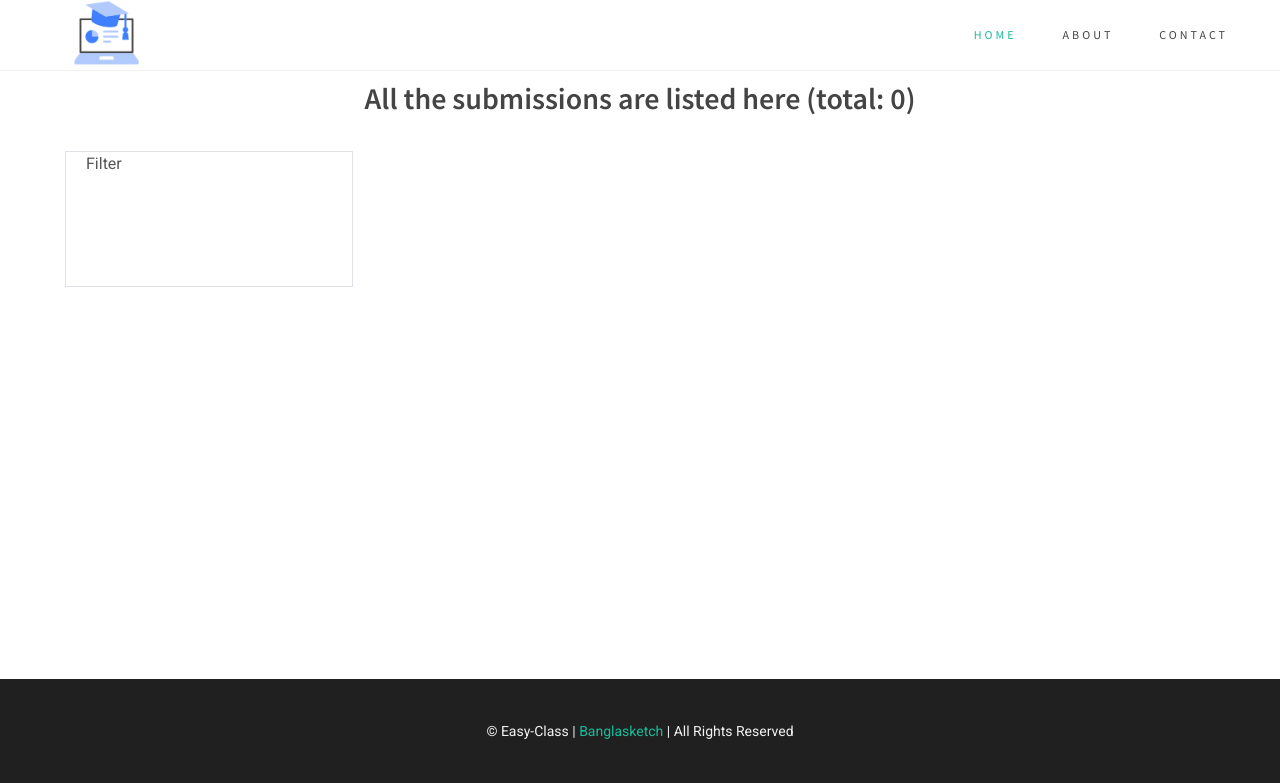
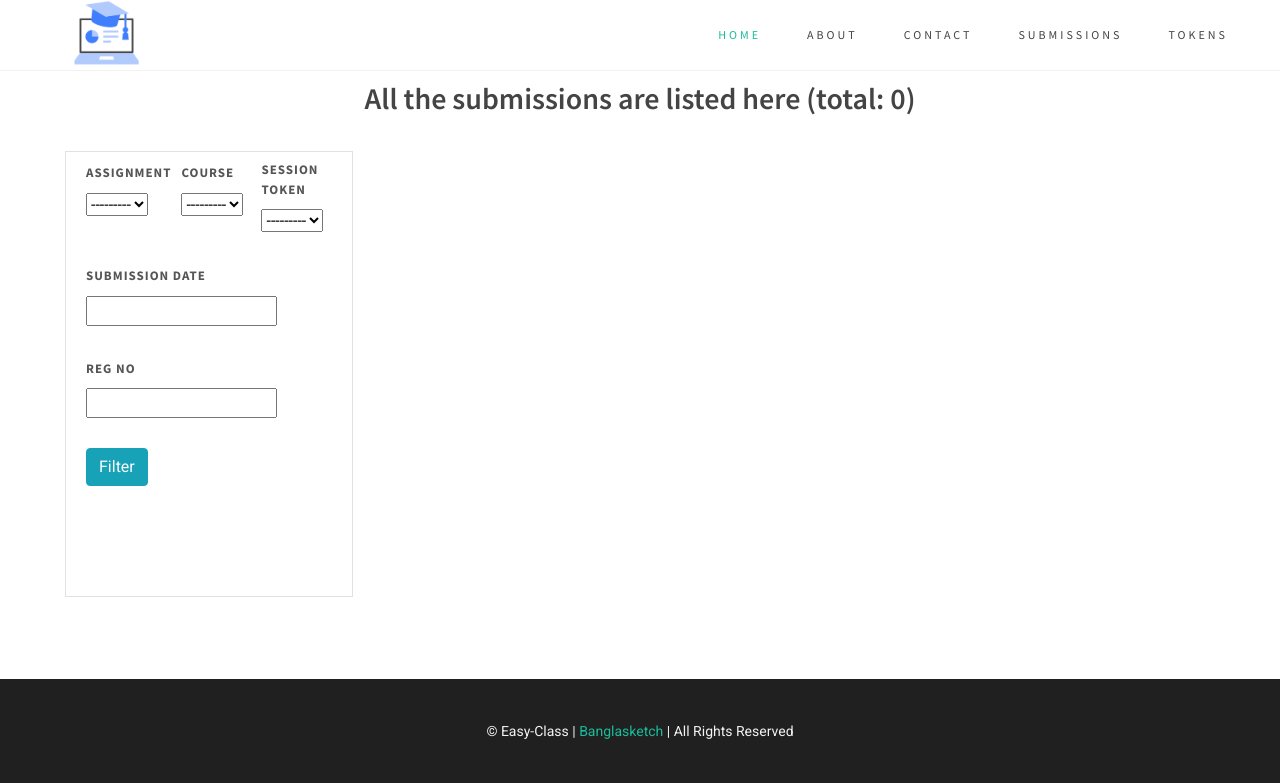
Before and after one commit to Samad-sust/sendMe, a Django app: page /submission/ in a window 1280 px wide. Shown: the top 783 px of the page. Run offline with Django 4.2, Linux system fonts and the light colour scheme; the visitor is signed in with stand-in values (Sample User, id 1); data that the repository does not hold is empty; some libraries are stand-ins or nearby versions.

Commit message:
Filter ++ to submisn & tokn, nav aded for admin

```diff
--- /dev/null
+++ b/root/filters.py
@@ -0,0 +1,18 @@
+from django.views.generic import ListView
+
+
+class ListViewWithFilter(ListView):
+    model = None
+    target_filter = None
+    filtered_items = None
+
+    def get_queryset(self):
+        queryset = self.model.objects.all()
+        self.filtered_items = self.target_filter(self.request.GET, queryset = queryset)
+        return self.filtered_items.qs
+
+
+    def get_context_data(self, **kwargs):
+        context = super().get_context_data(**kwargs)
+        context['filtered_items'] = self.filtered_items
+        return context
--- /dev/null
+++ b/submission/filters.py
@@ -0,0 +1,33 @@
+import django_filters
+from .models import Submission, SessionToken
+
+
+# class OrderFilter(django_filters.FilterSet):
+
+#     user_id__id = django_filters.CharFilter(lookup_expr='iexact')
+#     book_id__id = django_filters.CharFilter(lookup_expr='iexact')
+#     user_id__email = django_filters.CharFilter(lookup_expr='iexact')
+#     start_date = DateFilter(field_name='order_date', lookup_expr='gte')
+#     end_date = DateFilter(field_name='order_date', lookup_expr='lte')
+
+#     class Meta:
+#         model = Order
+#         fields = '__all__'
+#         exclude = ['order_date', 'book_id', 'user_id']
+
+
+class SubmissionFilter(django_filters.FilterSet):
+    submission_reg_no = django_filters.CharFilter(lookup_expr='icontains')
+
+    class Meta:
+        model = Submission
+        fields = ['submission_assignment', 'submission_course', 'submission_session_token', 'submission_date_time', 'submission_reg_no']
+
+
+
+class TokenFilter(django_filters.FilterSet):
+    # name = django_filters.CharFilter(lookup_expr='icontains')
+
+    class Meta:
+        model = SessionToken
+        fields = '__all__'
--- a/submission/views.py
+++ b/submission/views.py
@@ -1,20 +1,33 @@
 from django.shortcuts import render
 from django.views.generic import ListView, CreateView, DetailView
 
+from root.filters import ListViewWithFilter
+from .filters import SubmissionFilter, TokenFilter
 from .models import Submission, SessionToken
 
 # Create your views here.
 
-class SubmissionListView(ListView):
+class SubmissionListView(ListViewWithFilter):
     model = Submission
+    target_filter = SubmissionFilter
+    context_object_name = 'submission_list'
     template_name = "submission_list.html"
     ordering = ['-submission_date_time']
 
-class SessionTokenListView(ListView):
+class SessionTokenListView(ListViewWithFilter):
     model = SessionToken
+    target_filter = TokenFilter
     template_name = "sess_tokens.html"
     context_object_name = 'tokens'
     ordering = ['-sessionToken_validity_time']
+
+# class BookListView(ListViewWithFilter):
+#     model = Book
+#     context_object_name = 'books'
+#     target_filter = BookFilter
+#     template_name = 'books.html'
+#     paginate_by = 6
+
 
 class SessionTokenCreateView(CreateView):
     model = SessionToken
--- a/templates/base.html
+++ b/templates/base.html
@@ -64,7 +64,7 @@
 
 							<ul class="one-page-menu menu-container" data-easing="easeInOutExpo" data-speed="1250" data-offset="65">
 								<li class="menu-item">
-									<a href="#" class="menu-link" data-href="#wrapper"><div>Home</div></a>
+									<a href="{% url 'home' %}" class="menu-link" data-href="#wrapper"><div>Home</div></a>
 								</li>
 								<li class="menu-item">
 									<a href="#" class="menu-link" data-href="#section-about"><div>About</div></a>
@@ -72,6 +72,14 @@
 								<li class="menu-item">
 									<a href="#" class="menu-link" data-href="#section-contact"><div>Contact</div></a>
 								</li>
+								{% if request.user.is_authenticated %}
+									<li class="menu-item">
+										<a href="{% url 'submission' %}" class="menu-link"><div>Submissions</div></a>
+									</li>
+									<li class="menu-item">
+										<a href="{% url 'session_token_list' %}" class="menu-link"><div>Tokens</div></a>
+									</li>
+								{% endif %}
 							</ul>
 
 						</nav><!-- #primary-menu end -->
--- a/templates/submission_list.html
+++ b/templates/submission_list.html
@@ -9,13 +9,13 @@
         }
     </style>
     <div class="text-center mt-1">
-        <h2>All the submissions are listed here (total: {{ object_list.count }}) </h2>
+        <h2>All the submissions are listed here (total: {{ submission_list.count }}) </h2>
     </div>
 
     <div class="container mb-3">
         <div class="row gutter-40 col-mb-80">
             <div class="postcontent col-lg-9 order-lg-last">
-                {% for submission in object_list %}
+                {% for submission in submission_list %}
                 <div class="card text-white bg-secondary mb-1">
                     <div class="card-header">
                         <div class="row">
@@ -51,7 +51,36 @@
               {% endfor %}
             </div>
            <div class="sidebar col-lg-3 border">
-              <p>Filter </p>
+              <div data-content class="mt-2">
+                <div data-accordion>
+                    <form>
+                        {% csrf_token %}
+                        <div class="form-row">
+                            <div class="col">
+                                <label for="">Assignment</label>
+                                <p> {{filtered_items.form.submission_assignment}} </p>
+                            </div>
+                            <div class="col">
+                                <label for="">Course </label>
+                                <p> {{filtered_items.form.submission_course}} </p>
+                            </div>
+                            <div class="col">
+                                <label for="">Session token</label>
+                                <p> {{filtered_items.form.submission_session_token}} </p>
+                            </div>
+                            <div class="col">
+                                <label for="">Submission Date </label>
+                                <p> {{filtered_items.form.submission_date_time}} </p>
+                            </div>
+                            <div class="col">
+                                <label for="">Reg No</label>
+                                <p> {{filtered_items.form.submission_reg_no}} </p>
+                            </div>
+                        </div>
+                        <button type="submit" class="btn btn-info">Filter</button>
+                    </form>
+                </div>
+            </div>
            </div>
         </div>
     </div>
```
Also changed, not shown: templates/sess_tokens.html (+17 -3 lines).
